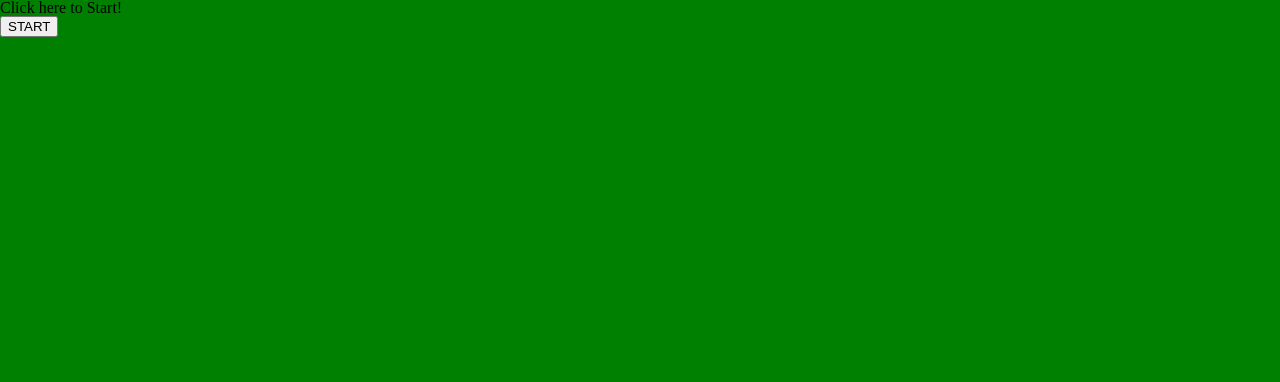
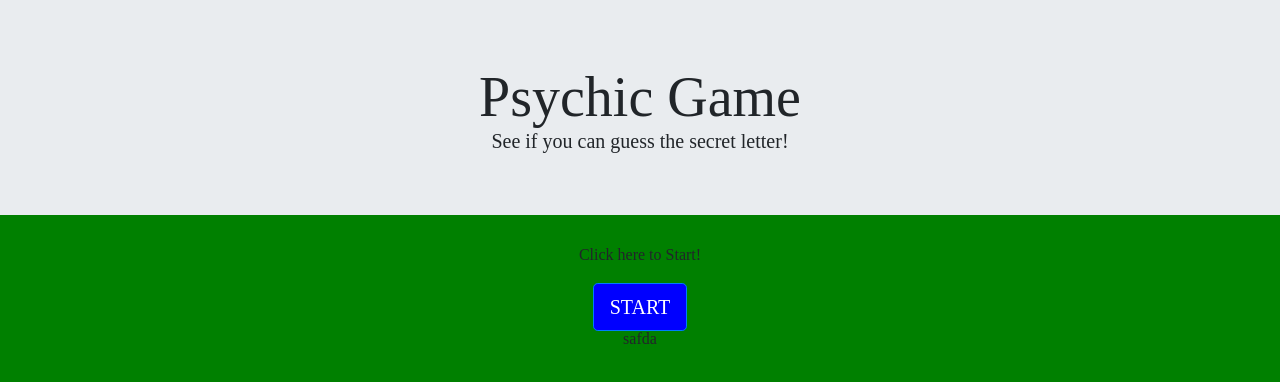
Before and after one commit to wctcprog98/psychic-game, a plain HTML site: page welcome.html in a window 1280 px wide. Drawn offline with nearby package versions, Linux system fonts and the light colour scheme.

Commit message:
added start button linking to game

```diff
--- a/assets/css/style.css
+++ b/assets/css/style.css
@@ -14,6 +14,7 @@
 }
 .container{
     margin: 0 auto;
+    text-align: center;
 }
 .card{
     float: none;
@@ -23,6 +24,12 @@ body{
     background-color: green;
 }
 
+#start{
+  text-align: right;
+  background-color: blue;
+  margin-top: 20px;
+
+}
 .card-title{
     text-align: justify;
 }
@@ -44,6 +51,13 @@ body{
 .guesses-remaining{
     font: bold;
     font-size: 30px;
+}
+
+/* .container{
+  margin: 0;
+} */
+.lead{
+  text-align: center;
 }
 
 /* Additional Screen Sizes */
--- a/welcome.html
+++ b/welcome.html
@@ -3,14 +3,25 @@
 <head>
     <meta charset="UTF-8">
     <meta name="viewport" content="width=device-width, initial-scale=1.0">
+    <link rel="stylesheet" href="https://stackpath.bootstrapcdn.com/bootstrap/4.4.1/css/bootstrap.min.css">
     <link rel="stylesheet" href="https://cdnjs.cloudflare.com/ajax/libs/animate.css/3.7.2/animate.min.css">
     <link rel="stylesheet" href="assets/css/reset.css">
     <link rel="stylesheet" href="assets/css/style.css">
     <title>Welcome</title>
 </head>
 <body>
-    <h2>Click here to Start!</h2>
-    <button class="start">START</button>
+    <div class="jumbotron jumbotron-fluid">
+        <div class="container">
+          <h1 class="display-4">Psychic Game</h1>
+          <p class="lead">See if you can guess the secret letter!</p>
+        </div>
+      </div>
+    <div class="container">
+        <h2>Click here to Start!</h2>
+        <a href="index.html"><button type="button" class="btn btn-primary btn-lg" id="start">START</button></a>
+        <p>safda</p>
+
+    </div>
 
 
     <!-- Jquery first, then popper, the bootstrap, js -->
```
